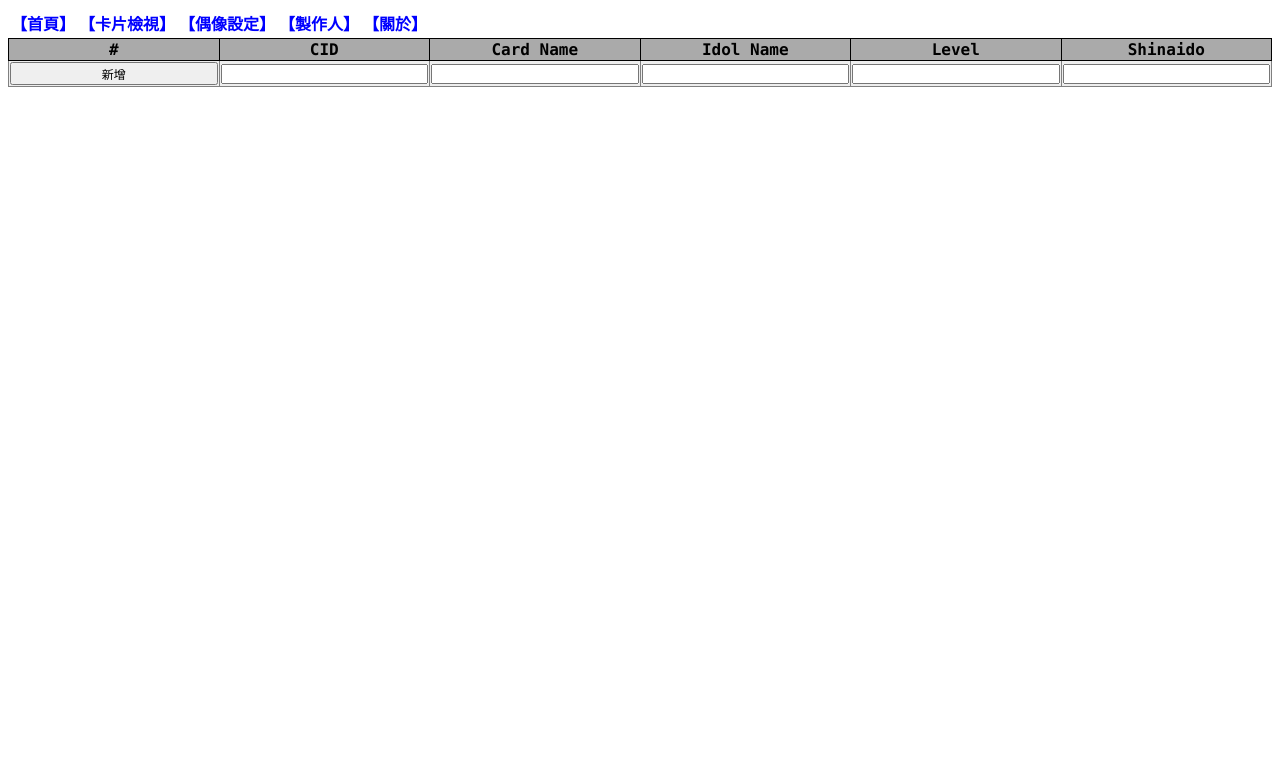
After one commit to penut85420/DatabaseFinalProject, a PHP site: page /Producer_add.php in a window 1280 px wide. The commit adds this page. Shown: the top 783 px of the page. Run offline with PHP 8.4, Linux system fonts and the light colour scheme; lists and menus that the app fills with data are empty.

Commit message:
New function to producer

```diff
--- /dev/null
+++ b/Producer_add.php
@@ -0,0 +1,30 @@
+<html>
+<head>
+    <title>Producer Add</title>
+    <?php include("com/head.php") ?>
+</head>
+<body>
+<?php include("com/menu.php"); ?>
+
+<form method = "post" action = "Producer_addsave.php">
+    <table class = "IdolSettingAddTable IdolCardTable">
+		<tr>
+			<th>#</th>
+            <th>CID</th>
+            <th>Card Name</th>
+            <th>Idol Name</th>
+            <th>Level</th>
+            <th>Shinaido</th>
+        </tr>
+		<tr>
+			<td><input type="submit" value="新增"></td>
+			<td><input type="text" name="CID"></td>
+			<td><input type="text" name="CardName"></td>
+			<td><input type="text" name="IdolName"></td>
+			<td><input type="text" name="Level"></td>
+			<td><input type="text" name="Shinaido"></td>
+		</tr>
+	</table>
+</form>
+</body>
+</html>
--- a/idolCard_add.php
+++ b/idolCard_add.php
@@ -1,6 +1,6 @@
 <html>
 <head>
-    <title>Idol Card</title>
+    <title>新增卡片</title>
     <?php include("com/head.php") ?>
 </head>
 <body>
--- a/idolSetting_add.php
+++ b/idolSetting_add.php
@@ -1,6 +1,6 @@
 <html>
 <head>
-    <title>偶像搜尋</title>
+    <title>新增偶像設定</title>
     <?php include("com/head.php") ?>
 </head>
 <body>
```
Also changed, not shown: Producer_addsave.php (added, +18 -0 lines), 1 other file.
